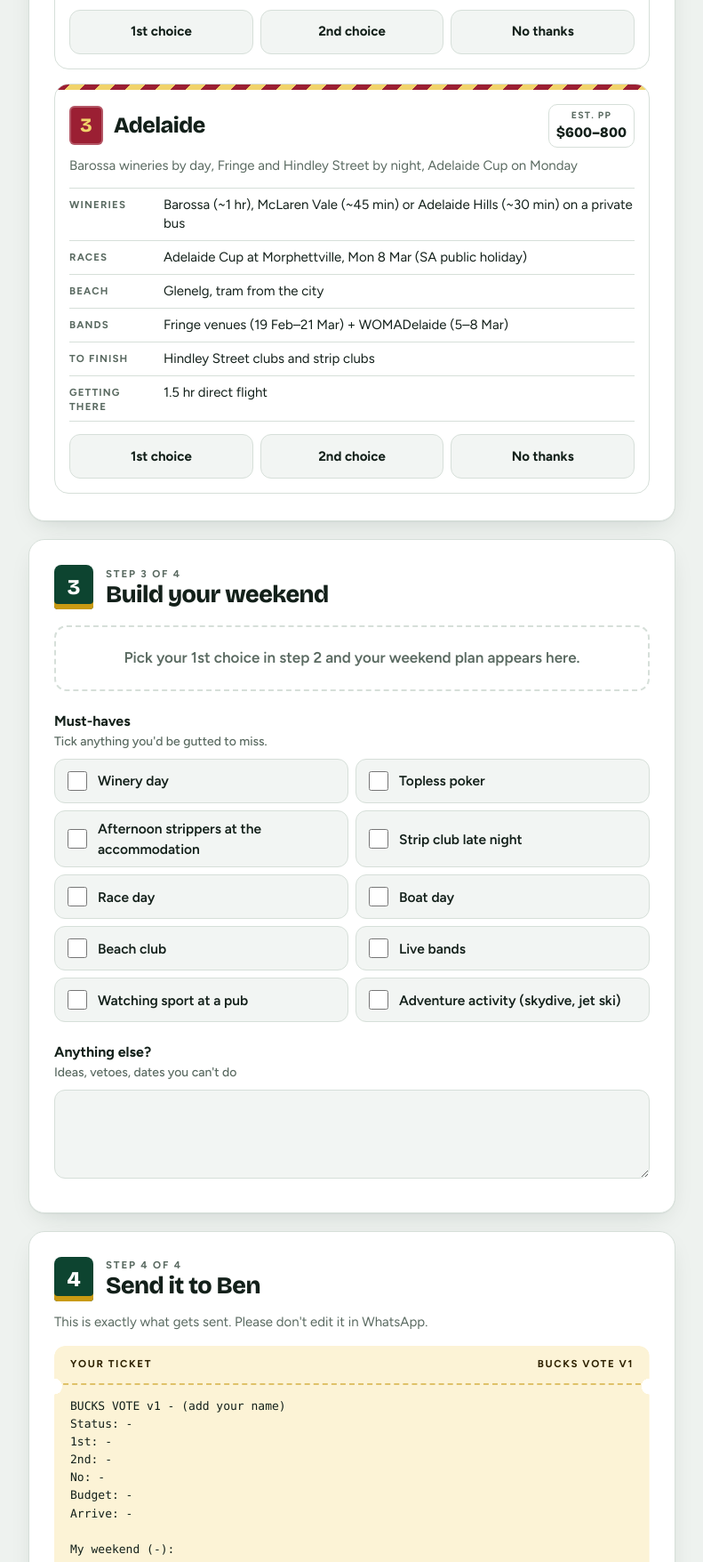
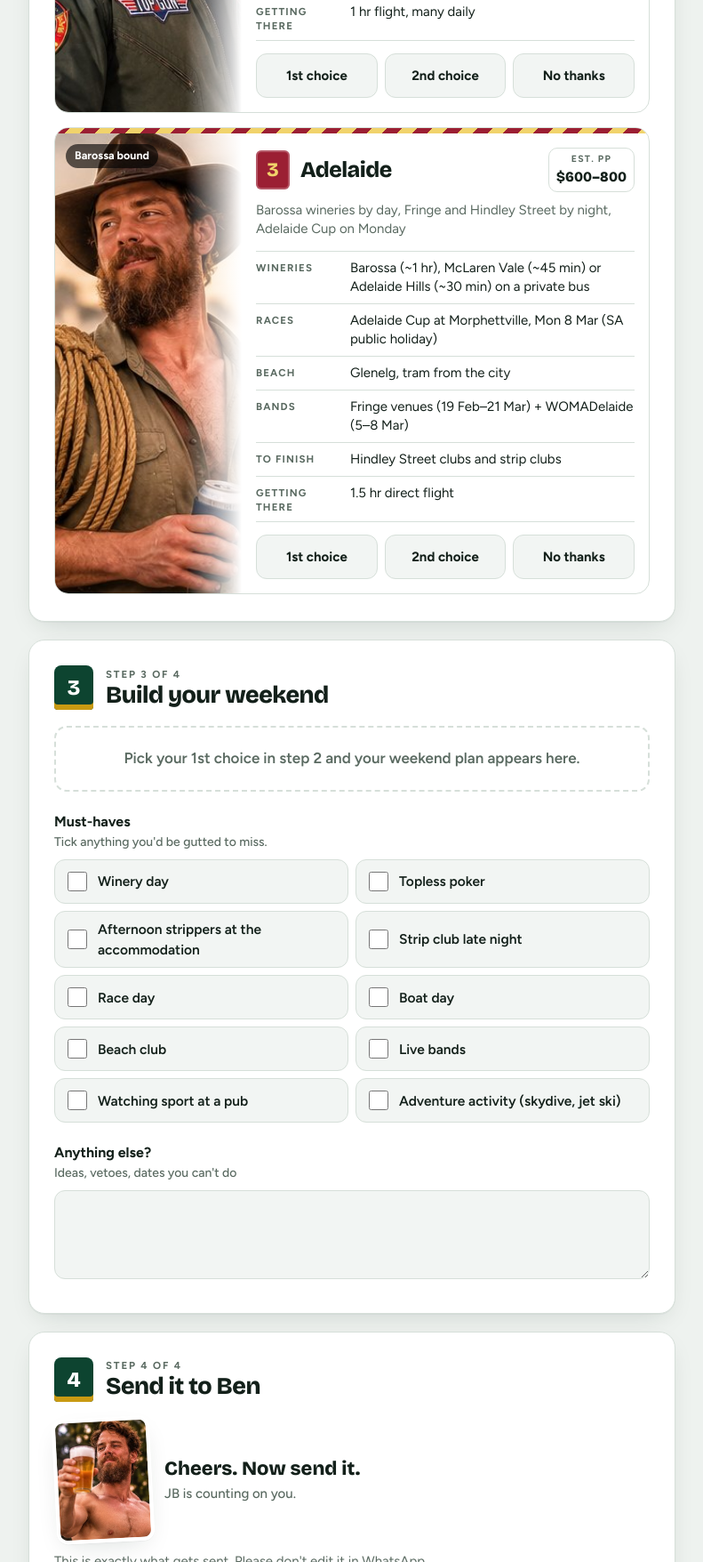
Before and after one commit to bennyleech-stack/bucks-2027, a plain HTML site: page index.html in a window 1280 px wide. Shown: the part 2057-3813 px from the top of the page at 89% size, without its empty margins (244-1035 px from the left). Drawn offline with nearby package versions, Linux system fonts and the light colour scheme.

Commit message:
Add JB photos to each destination card and the send step
Gold Coast gets the flamingo float, Melbourne the Top Gun jacket,
Adelaide the Akubra, and the send step a beer toast. Photos sit as a
banner on phones and a side column on wider screens. Photo, caption
and alt text are set per destination in DESTS.

Co-Authored-By: Claude Opus 5.5 <noreply@anthropic.com>
Claude-Session: https://claude.ai/code/session_018hssfyo5Y6c5FMSBd7avfA

```diff
--- a/index.html
+++ b/index.html
@@ -211,6 +211,27 @@ footer p{margin:0 0 8px}
   .rank button:active,.btn:active,.chip:active span{transform:scale(.97)}
   .bar i{transition:width .35s ease}
 }
+
+/* Photos */
+.card-photo{position:relative;margin:0;height:190px;overflow:hidden;background:var(--surface-2)}
+.card-photo img{display:block;width:100%;height:100%;object-fit:cover;object-position:center 18%}
+.card-photo::after{content:"";position:absolute;inset:0;background:linear-gradient(to top,var(--surface) 0%,rgba(0,0,0,0) 45%)}
+.card.is-first .card-photo::after{background:linear-gradient(to top,var(--gold-soft) 0%,rgba(0,0,0,0) 45%)}
+.card.is-first .card-in{background:var(--gold-soft)}
+.card-photo figcaption{position:absolute;z-index:1;left:12px;top:12px;background:rgba(0,0,0,.62);color:#fff;font-size:12.5px;font-weight:700;padding:4px 10px;border-radius:99px}
+@media (min-width:600px){
+  .card{display:grid;grid-template-columns:210px 1fr}
+  .card::before{grid-column:1/-1}
+  .card-photo{height:auto;min-height:100%}
+  .card-photo img{position:absolute;inset:0;object-position:center top}
+  .card-photo::after,.card.is-first .card-photo::after{background:linear-gradient(to left,var(--surface) 0%,rgba(0,0,0,0) 30%)}
+  .card.is-first .card-photo::after{background:linear-gradient(to left,var(--gold-soft) 0%,rgba(0,0,0,0) 30%)}
+}
+.card.is-no .card-photo img{filter:grayscale(1)}
+.toast{display:grid;grid-template-columns:110px 1fr;gap:14px;align-items:center;margin:0 0 16px}
+.toast img{width:110px;height:140px;object-fit:cover;object-position:top;border-radius:12px;transform:rotate(-3deg);box-shadow:var(--shadow);border:4px solid var(--surface)}
+.toast p{margin:0;font-family:var(--head);font-weight:800;font-size:22px;line-height:1.15}
+.toast p span{display:block;font-family:var(--body);font-size:15px;font-weight:500;color:var(--muted);margin-top:6px}
 </style>
 </head>
 <body>
@@ -293,6 +314,7 @@ footer p{margin:0 0 8px}
 <!-- STEP 4 -->
 <section class="step" aria-labelledby="s4">
   <div class="step-head"><span class="badge-num" aria-hidden="true">4</span><h2 id="s4"><span class="kicker">Step 4 of 4</span>Send it to Ben</h2></div>
+  <div class="toast"><img src="photos/beer.jpg" alt="JB raising a beer" loading="lazy" decoding="async" width="110" height="140"><p>Cheers. Now send it.<span>JB is counting on you.</span></p></div>
   <p class="hint">This is exactly what gets sent. Please don't edit it in WhatsApp.</p>
   <div class="slip"><div class="slip-head" aria-hidden="true"><span>Your ticket</span><span>BUCKS VOTE v1</span></div><pre class="preview" id="preview" aria-label="Message preview" tabindex="0"></pre></div>
   <a class="btn btn-wa" id="send" target="_blank" rel="noopener"><svg viewBox="0 0 24 24" aria-hidden="true" fill="currentColor"><path d="M12 2a10 10 0 0 0-8.6 15.1L2 22l5-1.3A10 10 0 1 0 12 2Zm0 18.2a8.2 8.2 0 0 1-4.2-1.2l-.3-.2-3 .8.8-2.9-.2-.3A8.2 8.2 0 1 1 12 20.2Zm4.5-6.1c-.2-.1-1.5-.7-1.7-.8-.2-.1-.4-.1-.6.1l-.8 1c-.1.2-.3.2-.5.1a6.7 6.7 0 0 1-3.3-2.9c-.3-.4.3-.4.8-1.3.1-.2 0-.3 0-.4l-.8-1.8c-.2-.5-.4-.4-.6-.4h-.5a1 1 0 0 0-.7.3 3 3 0 0 0-.9 2.2 5.2 5.2 0 0 0 1.1 2.7 11.8 11.8 0 0 0 4.5 4c1.7.7 2.4.8 3.2.7a2.8 2.8 0 0 0 1.8-1.3 2.3 2.3 0 0 0 .2-1.3c-.1-.1-.2-.2-.5-.3Z"/></svg>Send on WhatsApp</a>
@@ -342,6 +364,7 @@ const MUST = ['Winery day', 'Topless poker', 'Afternoon strippers at the accommo
 const DESTS = [
   {
     id:'gc', name:'Gold Coast', cost:'$700–900', silk:['#0b7a83','#f4c542'],
+    photo:{src:'photos/flamingo.jpg', caption:'Pool day, Surfers', alt:'JB in sunglasses lounging on a pink flamingo pool float'},
     tagline:'Beach clubs by day, Surfers Paradise nightlife by night',
     info:[
       ['Races','Aquis Park Saturday meeting (to confirm)'],
@@ -361,6 +384,7 @@ const DESTS = [
   },
   {
     id:'mel', name:'Melbourne', cost:'$600–800', silk:['#1c2f55','#ffffff'],
+    photo:{src:'photos/topgun.jpg', caption:'Super Saturday ready', alt:'JB in aviators and a flight jacket'},
     tagline:'Biggest race day of the weekend, best bars and band rooms',
     info:[
       ['Races','Super Saturday at Flemington, Sat 6 Mar: Newmarket Handicap + All Star Mile'],
@@ -380,6 +404,7 @@ const DESTS = [
   },
   {
     id:'adl', name:'Adelaide', cost:'$600–800', silk:['#9b1f33','#f1d36b'],
+    photo:{src:'photos/akubra.jpg', caption:'Barossa bound', alt:'JB in an Akubra hat with a rope over one shoulder'},
     tagline:'Barossa wineries by day, Fringe and Hindley Street by night, Adelaide Cup on Monday',
     info:[
       ['Wineries','Barossa (~1 hr), McLaren Vale (~45 min) or Adelaide Hills (~30 min) on a private bus'],
@@ -452,11 +477,12 @@ function buildCards(){
     const c = document.createElement('article'); c.className = 'card'; c.id = 'card-' + d.id;
     if (d.silk) { c.style.setProperty('--silk', d.silk[0]); c.style.setProperty('--silk-2', d.silk[1]); }
     c.setAttribute('aria-labelledby', 'h-' + d.id);
-    c.innerHTML = `<span class="firstbadge">1st pick</span><div class="card-in">
+    c.innerHTML = `<span class="firstbadge">1st pick</span>${d.photo ? '<figure class="card-photo"><img alt="" loading="lazy" decoding="async"><figcaption></figcaption></figure>' : ''}<div class="card-in">
       <div class="card-top"><span class="cloth" aria-hidden="true">${n + 1}</span><h3 id="h-${d.id}"></h3>
       <div class="price"><span>Est. pp</span><b class="cost"></b></div><p class="tagline"></p></div>
       <dl class="form"></dl>
       <div class="rank" role="group" aria-label="Rank ${d.name}"></div></div>`;
+    if (d.photo) { const im = c.querySelector('.card-photo img'); im.src = d.photo.src; im.alt = d.photo.alt; c.querySelector('figcaption').textContent = d.photo.caption; }
     c.querySelector('h3').textContent = d.name;
     c.querySelector('.cost').textContent = d.cost;
     c.querySelector('.tagline').textContent = d.tagline;
```
Also changed, not shown: photos/akubra.jpg (added), photos/beer.jpg (added), photos/flamingo.jpg (added), photos/topgun.jpg (added), 1 other file.
